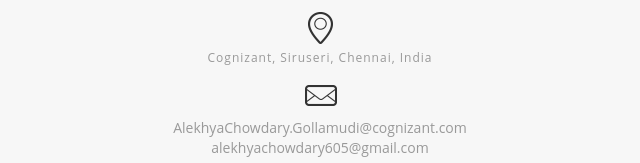
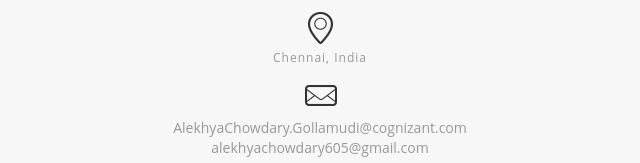
Before and after one commit to Alekhya605/Alekhya605, a plain HTML site: page index.html in a window 1280 px wide. Shown: the part 3148-3311 px from the top of the page, 35-675 px from the left. Drawn offline with Linux system fonts and the light colour scheme.

Commit message:
Update index.html

```diff
--- a/index.html
+++ b/index.html
@@ -439,7 +439,7 @@
 				    	  <h5 id='findMe'>For Any Questions or Feedback, Please feel free to Contact me.</h5>
 					<div class="touch-right-top">
 							<span class="add"></span>
-							<h4>Cognizant, Siruseri, Chennai, India</h4>
+							<h4>Chennai, India</h4>
 					</div>
 					<div class="touch-right-top">
 							<span class="mail"></span>
```
